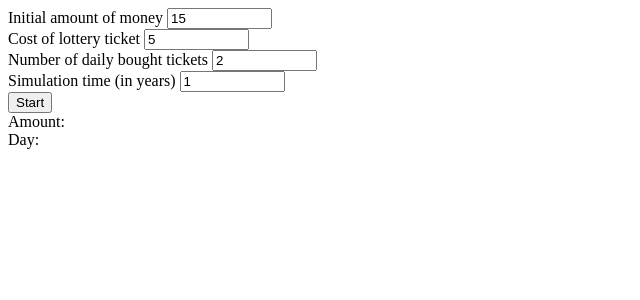
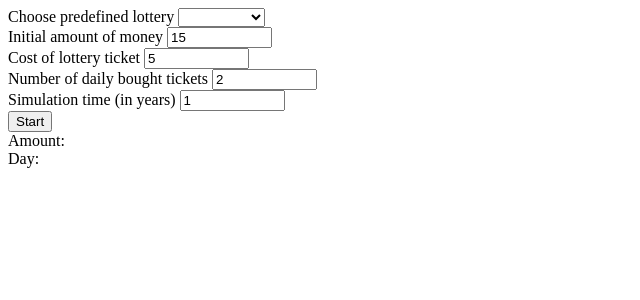
Before and after one commit to mparafiniuk/lottery-vs-investing-simulator, an Angular app: page / in a window 1280 px wide. Shown: the top 300 px of the page, without its empty margins (0-640 px from the left). Built offline with nearby package versions, Linux system fonts and the light colour scheme.

Commit message:
add select dropdown with predefined lotteries

```diff
--- a/src/app/lottery/lottery.component.html
+++ b/src/app/lottery/lottery.component.html
@@ -1,5 +1,16 @@
 
 <!-- <app-config></app-config> -->
+
+<div>
+  <div>
+    <label>Choose predefined lottery
+      <select (change)="loadLottery($event.target.value)">
+        <option value=""></option>
+        <option value="1">Test lottery</option>
+      </select>
+    </label>
+  </div>
+</div>
 
 <div>
   <div>
--- a/src/app/lottery/lottery.component.ts
+++ b/src/app/lottery/lottery.component.ts
@@ -12,9 +12,8 @@ export class LotteryComponent implements OnInit {
   // TODO:
   // config options:
 
-  // start/stop button
   // progress bar
-  // option to select popular lotteries
+  // definitions of all predefined lotteries
   // exclude duplicates when generating numbers
   // configuration of prizes
 
@@ -48,6 +47,23 @@ export class LotteryComponent implements OnInit {
 
   ngOnInit() {
 
+  }
+
+  loadLottery(lotteryId: number): void {
+    switch(parseInt(lotteryId)) {
+      case 1:
+        this.config = {
+          initialAmount: 1000,
+          costOfTicket: 10,
+          dailyNumberOfTickets: 2,
+
+          numberOfDrawnNumbers: 6,
+          numberOfAllNumbers: 42,
+
+          simulationYears: 1
+        }
+        break;
+    }
   }
 
   startSimulation(): void {
```
